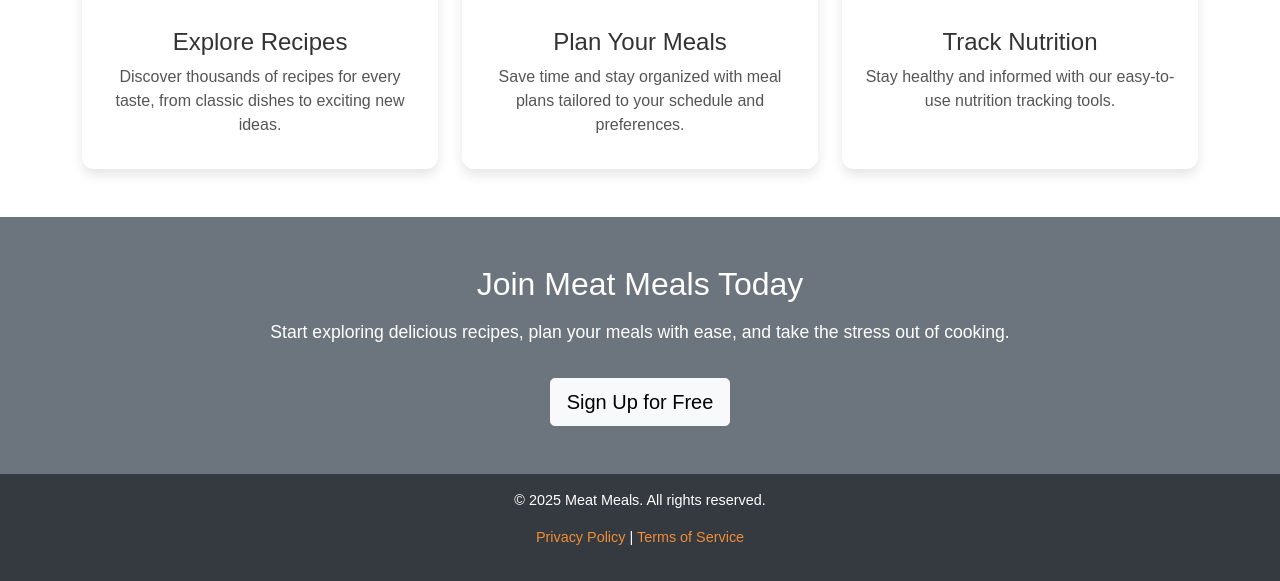
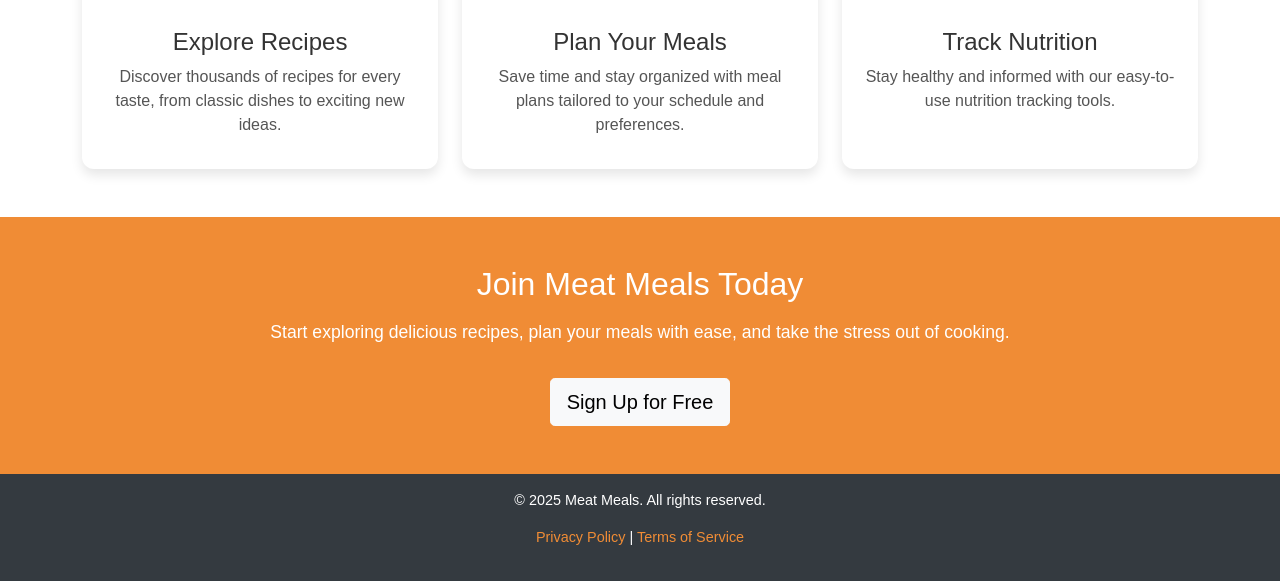
Before and after one commit to MeatMeals/App, a Flask app: page / in a window 1280 px wide. Shown: the part 654-1235 px from the top of the page. Run offline with Flask 3, Linux system fonts and the light colour scheme; some libraries are stand-ins or nearby versions.

Commit message:
updated homepage

```diff
--- a/templates/homepage.html
+++ b/templates/homepage.html
@@ -47,7 +47,7 @@
     </div>
 </section>
 
-<section class="cta-section text-center py-5 bg-secondary text-white">
+<section class="cta-section text-center py-5 text-white">
     <div class="container">
         <h2>Join Meat Meals Today</h2>
         <p>Start exploring delicious recipes, plan your meals with ease, and take the stress out of cooking.</p>
```
